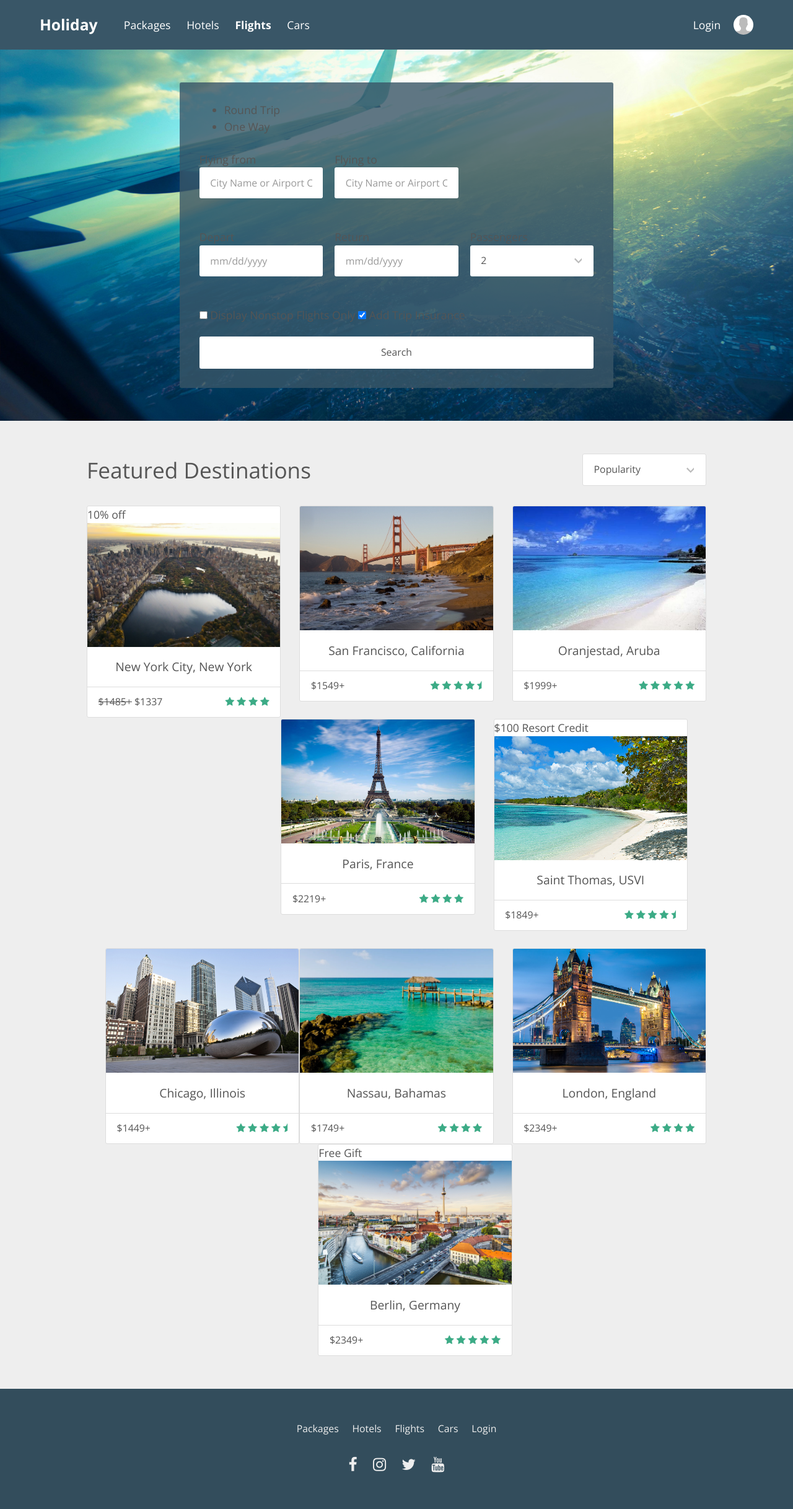
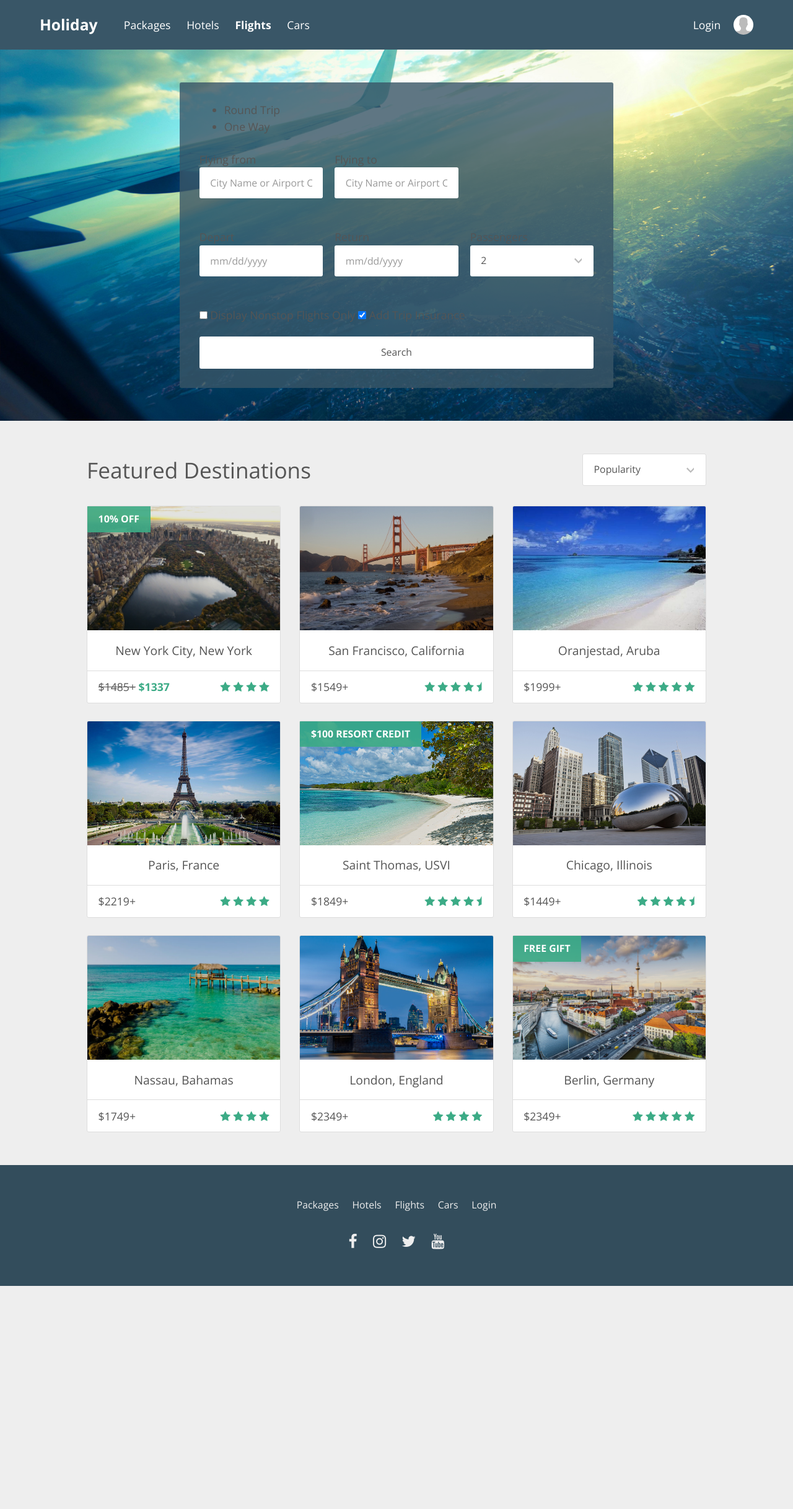
Before and after one commit to Treydor/holiday, a Jekyll site: the page built from index.html, in a window 1280 px wide. Shown: the whole page at 62% size. Built offline with Jekyll 4.4.1, drawn with Linux system fonts in a browser that asks for light colours; nearby versions of some CDN libraries; after the commit the page ends 2075 px from its top, so only the background shows below that.

Commit message:
Adds overlay, labels, changes background position of New York

```diff
--- a/assets/stylesheets/components/_cards.scss
+++ b/assets/stylesheets/components/_cards.scss
@@ -1,18 +1,30 @@
 /*------ Card ------*/
 
 .card {
+  @include transition (border $duration $timing);
   background: $white;
   border: 1px solid $border-light;
   border-radius: $border-radius;
   display: block;
   overflow: hidden;
 
-  &:hover { text-decoration: none; }
+  &:hover {
+    border: 1px solid darken($border-light, 5%);
+    text-decoration: none;
+  }
+
+  &:hover .card__overlay { background: none; }
 }
 
 .card__header {
   background-size: cover;
   height: 200px;
+}
+
+.card__overlay {
+  @include transition (background $duration $timing);
+  background: rgba(0, 0, 0, 0.1);
+  height: 100%;
 }
 
 .card__body { padding: 1rem; }
@@ -27,21 +39,37 @@
 .card__footer {
   @extend %clearfix;
   border-top: 1px solid $border-light;
-  font-size: .9rem;
   padding: .7rem 1rem;
 }
 
 .card__price { float: left; }
+
+.card__price--sale {
+  color: $accent;
+  font-weight: $bold;
+}
 
 .card__rating {
   color: $accent;
   float: right;
 }
 
+/*------ Labels ------*/
+
+.card__special {
+  background: rgba(60, 171, 134, 0.9);
+  color: $white;
+  font-size: .9rem;
+  font-weight: $bold;
+  padding: .5rem 1rem;
+  position: absolute;
+  text-transform: uppercase;
+}
+
 /*------ Card photos ------*/
 
 .new-york {
-  background: url("../../assets/images/cards/newyork.jpg") center no-repeat;
+  background: url("../../assets/images/cards/newyork.jpg") 50% 0 no-repeat;
   background-size: cover;
 }
 
```
